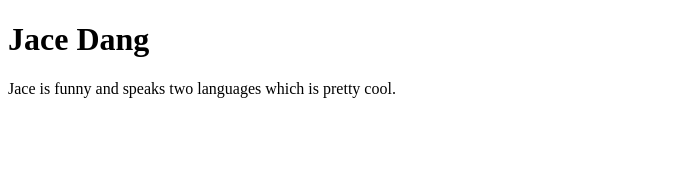
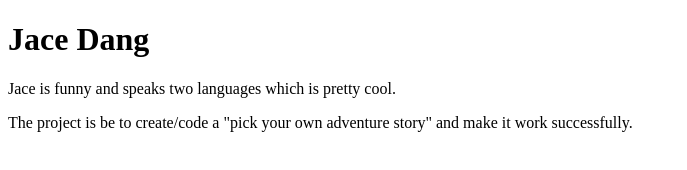
Before and after one commit to Osias-Sicklas/practice-assignment, a plain HTML site: page index.html in a window 1280 px wide. Shown: the whole page, without its empty margins (0-687 px from the left). Drawn offline with Linux system fonts and the light colour scheme.

Commit message:
Added a paragraph describing what our project is

```diff
--- a/index.html
+++ b/index.html
@@ -9,7 +9,8 @@
 <body>
     <h1>Jace Dang</h1>
     <p>Jace is funny and speaks two languages which is pretty cool. </p>
-
+    <p>The project is be to create/code a "pick your own adventure story"
+         and make it work successfully.</p>
 
 </body>
 </html>
```
